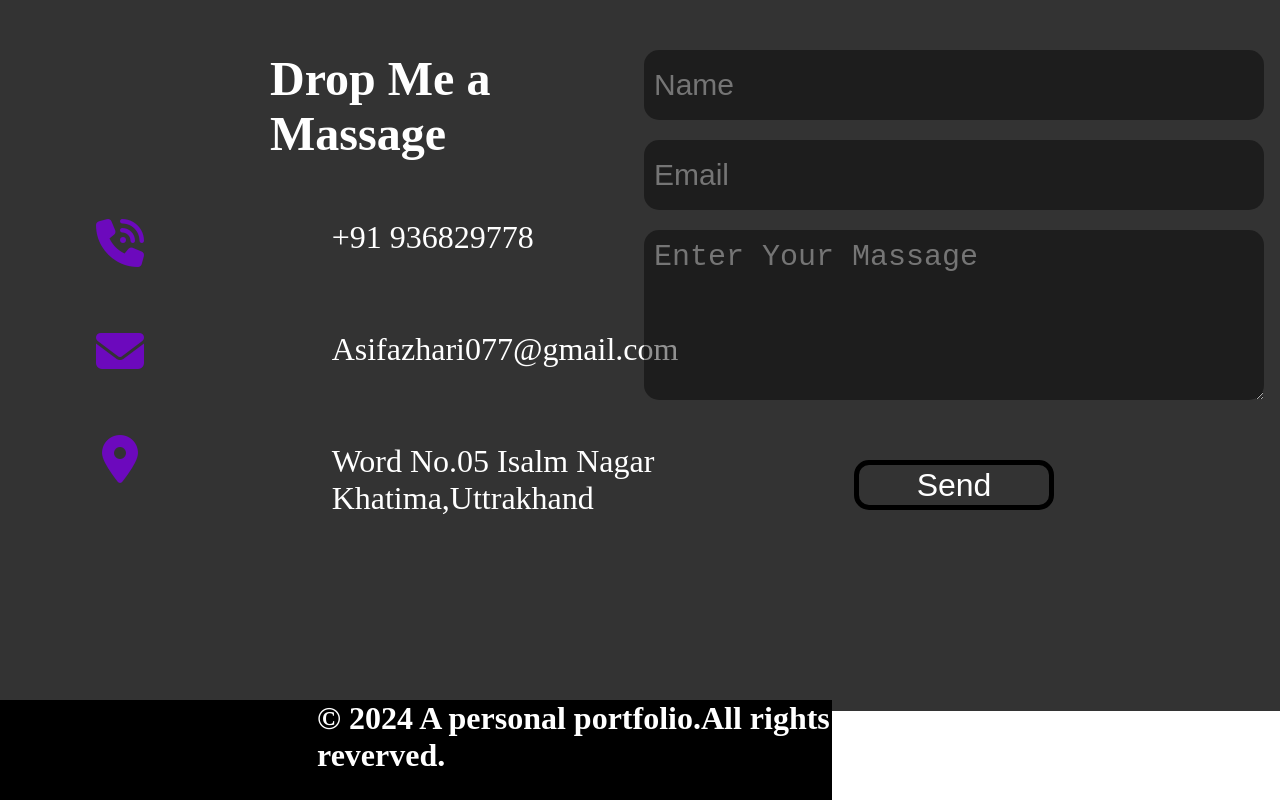
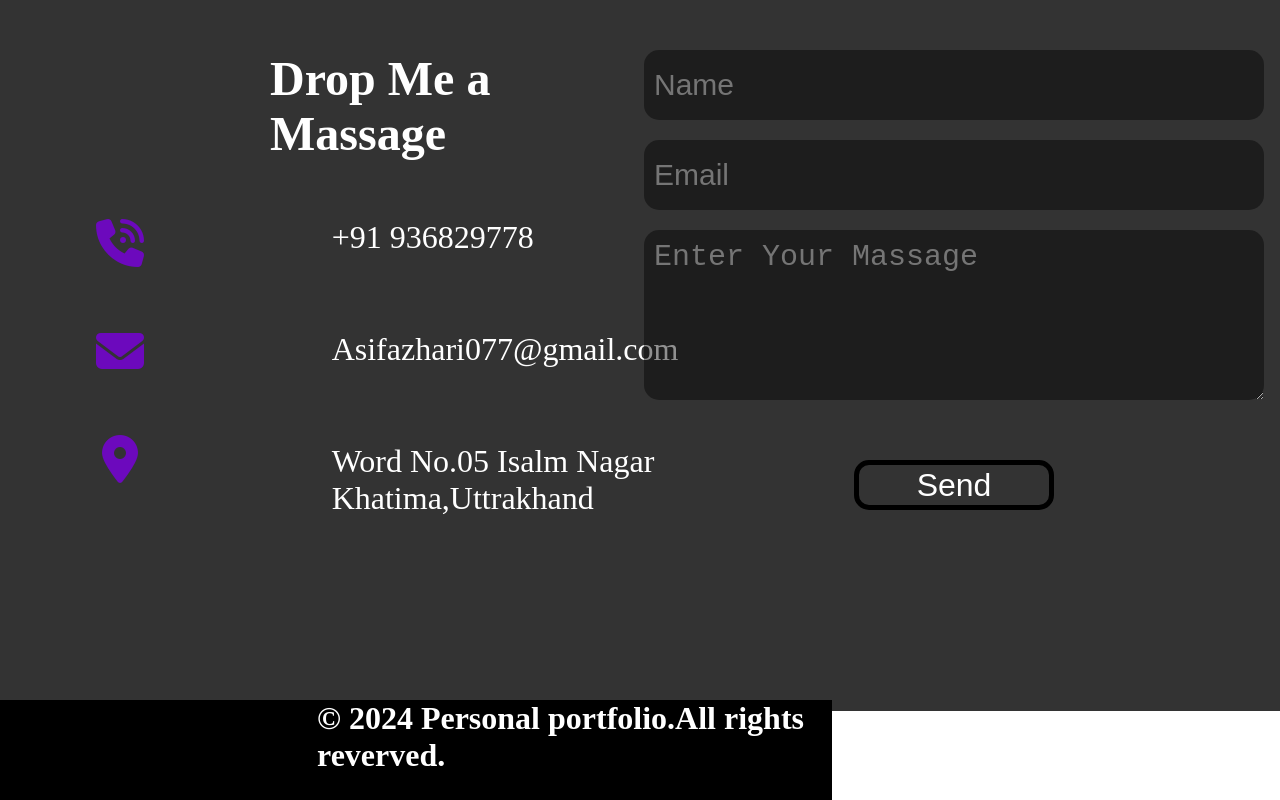
Before and after one commit to MohdAsif678/My-first-Portfolio, a plain HTML site: page index.html in a window 1280 px wide. Shown: the part 4009-4809 px from the top of the page. Drawn offline with Linux system fonts and the light colour scheme.

Commit message:
first commit

```diff
--- a/index.html
+++ b/index.html
@@ -177,7 +177,7 @@
           </div>
           <section class="footer">
             <div class="leftsection">
-              <div class="footer_text"><h3><p>&copy; 2024 A personal portfolio.All rights reverved.</p></h3></div>
+              <div class="footer_text"><h3><p>&copy; 2024 Personal portfolio.All rights reverved.</p></h3></div>
             </div>
           </section>
         </section>
```
